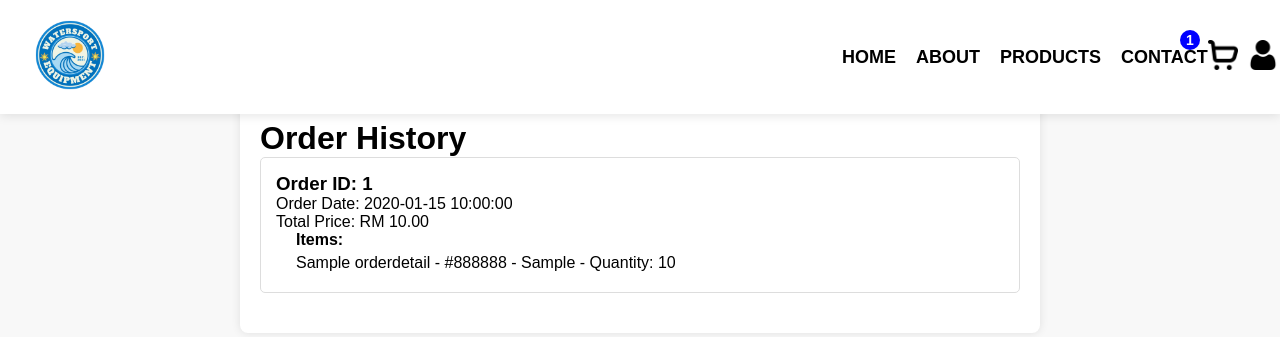
After one commit to CelineKong65/FYP, a PHP site: page /order_history.php in a window 1280 px wide. The commit adds this page. Shown: the top 337 px of the page. Run offline with PHP 8.4, Linux system fonts and the light colour scheme; a user stored in the database is signed in; tables that the repository leaves empty or names only in its code hold one stand-in row (values such as "Sample post").

Commit message:
cart count

```diff
--- a/clear_cart.php
+++ b/clear_cart.php
@@ -11,7 +11,7 @@ $stmt->bindParam(':custID', $custID, PDO::PARAM_INT);
 
 if ($stmt->execute()) {
     // Redirect back to the cart page after clearing the cart
-    header("Location: test.php");
+    header("Location: shopping_cart.php");
     exit();
 } else {
     echo "Error: Unable to clear cart.";
--- a/header.php
+++ b/header.php
@@ -4,6 +4,15 @@ include("config.php");
 
 // Check if user is logged in
 $isLoggedIn = isset($_SESSION['user_id']);
+
+// Fetch cart count if user is logged in
+$cartCount = 0;
+if ($isLoggedIn) {
+    $stmt = $conn->prepare("SELECT COUNT(DISTINCT ProductID) AS total FROM cart WHERE CustID = ?");
+    $stmt->execute([$_SESSION['user_id']]);
+    $row = $stmt->fetch();
+    $cartCount = $row['total'] ?? 0;
+}
 ?>
 
 <!DOCTYPE html>
@@ -33,7 +42,7 @@ $isLoggedIn = isset($_SESSION['user_id']);
         }
 
         nav {
-            margin-left: 65%;
+            margin-left: 60%;
         }
 
         nav ul {
@@ -97,6 +106,31 @@ $isLoggedIn = isset($_SESSION['user_id']);
         .user-auth:hover .user-menu {
             display: block;
         }
+        .shopping-cart {
+            margin-right: 10px;
+        }
+
+        .cart-icon {
+            width: 30px;
+            height: 30px;
+            cursor: pointer;
+        }
+        .cart-count {
+            position: absolute;
+            top: 30px;
+            right: 80px;
+            background-color: blue; /* Changed background color to blue */
+            color: white;
+            font-size: 14px;
+            font-weight: bold;
+            width: 20px;
+            height: 20px;
+            border-radius: 50%; /* Keeps it circular */
+            display: flex;
+            align-items: center;
+            justify-content: center;
+        }
+
     </style>
 </head>
 <body>
@@ -112,6 +146,16 @@ $isLoggedIn = isset($_SESSION['user_id']);
                 <li><a href="contact.php">CONTACT</a></li>
             </ul>
         </nav>
+
+        <?php if ($isLoggedIn): ?>
+        <div class="shopping-cart">
+            <a href="shopping_cart.php">
+                <img src="image/shopping-cart.png" alt="Cart" class="cart-icon">
+                <span id="cartCount" class="cart-count"><?= $cartCount ?></span>
+            </a>
+        </div>
+        <?php endif; ?>
+
         <div class="user-auth">
             <img src="image/user.png" alt="User Account" class="user-icon">
             <div class="user-menu">
--- /dev/null
+++ b/order_history.php
@@ -0,0 +1,95 @@
+<?php
+session_start();
+include 'header.php';
+include 'config.php';
+
+// Check if the customer is logged in
+if (!isset($_SESSION['user_id'])) {
+    header("Location: login.php");
+    exit();
+}
+
+$custID = $_SESSION['user_id'];
+
+// Fetch order history for the logged-in customer
+$sql = "SELECT op.OrderID, op.OrderDate, op.TotalPrice, od.ProductName, od.Color, od.Size, od.Quantity
+        FROM orderpayment op
+        JOIN orderdetails od ON op.OrderID = od.OrderID
+        WHERE op.CustID = :custID
+        ORDER BY op.OrderDate DESC";
+
+$stmt = $conn->prepare($sql);
+$stmt->bindParam(':custID', $custID, PDO::PARAM_INT);
+$stmt->execute();
+$orders = $stmt->fetchAll(PDO::FETCH_ASSOC);
+
+// Organize orders into an array grouped by OrderID
+$groupedOrders = [];
+foreach ($orders as $row) {
+    $groupedOrders[$row['OrderID']][] = $row;
+}
+?>
+
+<!DOCTYPE html>
+<html lang="en">
+<head>
+    <meta charset="UTF-8">
+    <meta name="viewport" content="width=device-width, initial-scale=1.0">
+    <title>Order History</title>
+    <style>
+        body {
+            font-family: Arial, sans-serif;
+            margin: 0;
+            padding: 0;
+            background-color: #f8f8f8;
+        }
+        .order-history {
+            max-width: 800px;
+            margin: 0 auto;
+            background: #fff;
+            padding: 20px;
+            border-radius: 8px;
+            box-shadow: 0 0 10px rgba(0, 0, 0, 0.1);
+            margin-top: 100px;
+            margin-bottom: 100px;
+        }
+        .order {
+            margin-bottom: 20px;
+            padding: 15px;
+            border: 1px solid #ddd;
+            border-radius: 5px;
+        }
+        .order h3 {
+            margin-top: 0;
+        }
+        .order-details {
+            margin-left: 20px;
+        }
+        .order-details p {
+            margin: 5px 0;
+        }
+    </style>
+</head>
+<body>
+    <div class="order-history">
+        <h1>Order History</h1>
+        <?php if (empty($groupedOrders)): ?>
+            <p>No orders found.</p>
+        <?php else: ?>
+            <?php foreach ($groupedOrders as $orderID => $orderItems): ?>
+                <div class="order">
+                    <h3>Order ID: <?php echo htmlspecialchars($orderID); ?></h3>
+                    <p>Order Date: <?php echo htmlspecialchars($orderItems[0]['OrderDate']); ?></p>
+                    <p>Total Price: RM <?php echo number_format($orderItems[0]['TotalPrice'], 2); ?></p>
+                    <div class="order-details">
+                        <h4>Items:</h4>
+                        <?php foreach ($orderItems as $item): ?>
+                            <p><?php echo htmlspecialchars($item['ProductName']); ?> - <?php echo htmlspecialchars($item['Color']); ?> - <?php echo htmlspecialchars($item['Size']); ?> - Quantity: <?php echo htmlspecialchars($item['Quantity']); ?></p>
+                        <?php endforeach; ?>
+                    </div>
+                </div>
+            <?php endforeach; ?>
+        <?php endif; ?>
+    </div>
+</body>
+</html>
```
Also changed, not shown: index.php (+0 -25 lines), product_details.php (+35 -1 lines), shopping_cart.php (+9 -0 lines), image/shopping-cart.png (added).
